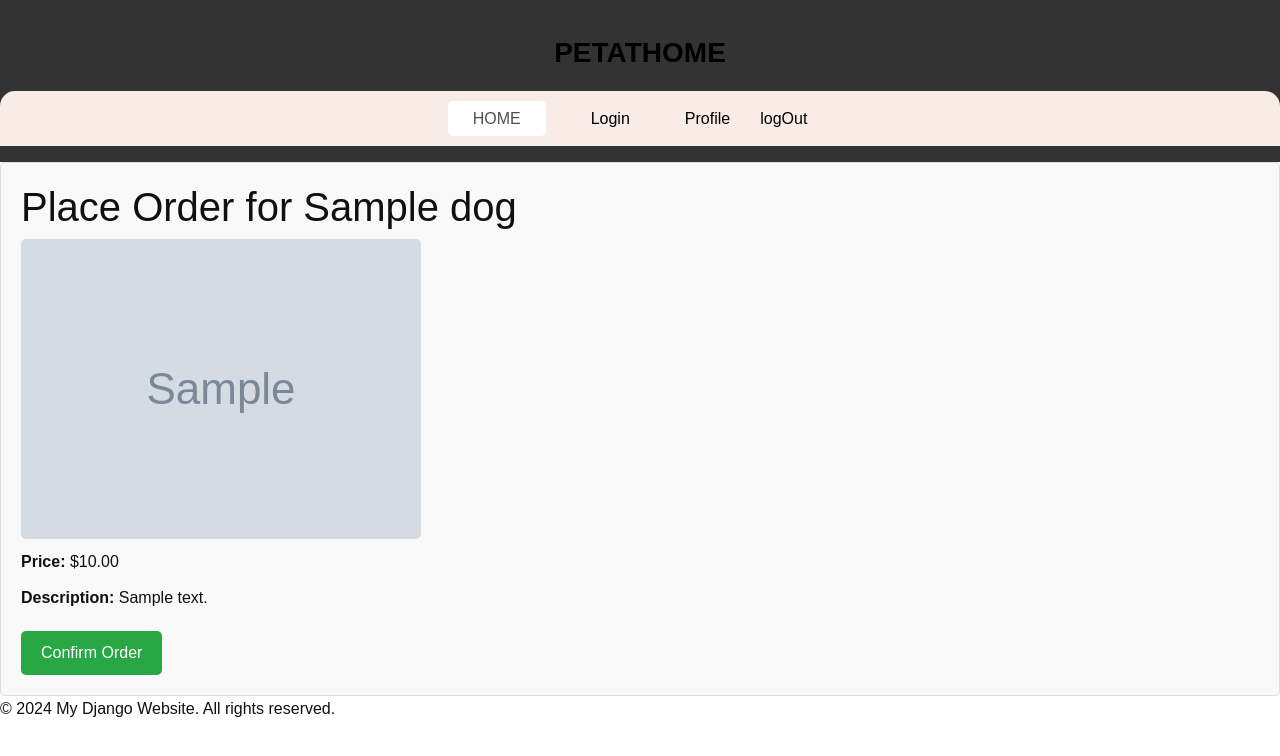
After one commit to PetAtHomeK9/AppClick-project, a Django app: page /place_order/1/ in a window 1280 px wide. The commit adds this page. Shown: the top 756 px of the page. Run offline with Django 5.2, Linux system fonts and the light colour scheme; a user stored in the database is signed in; tables that the repository leaves empty hold one stand-in row (values such as "Sample post"); grey boxes marked "Sample" are stand-in pictures; some libraries are stand-ins or nearby versions.

Commit message:
dog_details, order_details, place_order added

```diff
--- a/shop/static/css/style.css
+++ b/shop/static/css/style.css
@@ -910,3 +910,151 @@ a:focus {
   color: #dc3545;
   font-size: 1.2em;
 }
+
+
+
+/* Base styles */
+body {
+  font-family: Arial, sans-serif;
+  line-height: 1.6;
+  margin: 0;
+  padding: 0;
+}
+
+.container {
+  width: 80%;
+  margin: 0 auto;
+}
+
+header {
+  background: #333;
+  color: #fff;
+  padding: 1rem 0;
+  text-align: center;
+}
+
+header h1 {
+  margin: 0;
+}
+
+/* Navigation bar */
+nav ul {
+  list-style: none;
+  padding: 0;
+}
+
+nav ul li {
+  display: inline;
+  margin-right: 15px;
+}
+
+nav ul li a {
+  color: #fff;
+  text-decoration: none;
+}
+
+/* Dog Listing */
+.dog-listing {
+  padding: 20px 0;
+}
+
+.dog-grid {
+  display: flex;
+  flex-wrap: wrap;
+  gap: 20px;
+}
+
+.dog-card {
+  border: 1px solid #ddd;
+  border-radius: 5px;
+  overflow: hidden;
+  width: 100%;
+  max-width: 300px;
+  box-shadow: 0 0 10px rgba(0,0,0,0.1);
+}
+
+.dog-thumbnail {
+  width: 100%;
+  height: auto;
+}
+
+.dog-card h2 {
+  font-size: 1.2rem;
+  margin: 10px;
+}
+
+.dog-card p {
+  margin: 10px;
+}
+
+/* Dog Details */
+.dog-details {
+  padding: 20px;
+  border: 1px solid #ddd;
+  border-radius: 5px;
+}
+
+.dog-details img {
+  max-width: 100%;
+  height: auto;
+  border-radius: 5px;
+}
+
+.dog-details h1 {
+  margin-top: 0;
+}
+
+.dog-details p {
+  margin: 10px 0;
+}
+
+/* Place Order */
+.order-details {
+  padding: 20px;
+  border: 1px solid #ddd;
+  border-radius: 5px;
+  background-color: #f9f9f9;
+}
+
+.order-details h1 {
+  margin-top: 0;
+}
+
+.order-details img {
+  max-width: 100%;
+  height: auto;
+  border-radius: 5px;
+}
+
+.order-details form {
+  margin-top: 20px;
+}
+
+.order-details button {
+  background-color: #28a745;
+  color: #fff;
+  border: none;
+  padding: 10px 20px;
+  border-radius: 5px;
+  cursor: pointer;
+}
+
+.order-details button:hover {
+  background-color: #218838;
+}
+
+/* Order Detail */
+.order-details {
+  padding: 20px;
+  border: 1px solid #ddd;
+  border-radius: 5px;
+  background-color: #f9f9f9;
+}
+
+.order-details h1 {
+  margin-top: 0;
+}
+
+.order-details p {
+  margin: 10px 0;
+}
--- a/shop/templates/index.html
+++ b/shop/templates/index.html
@@ -61,7 +61,7 @@
 
                 <div class="col-sm-6 col-md-4 col-lg-3">
                     <div class="box">
-                        <a href="{% url 'place_order' dog.id %}">
+                        <a href="{% url 'dog_details' dog.id %}">
                             <div class="img-box">
                                 <img src="{{ dog.display_img }}" alt="{{ dog.name }}">
                             </div>
--- /dev/null
+++ b/shop/templates/place_order.html
@@ -0,0 +1,16 @@
+{% extends "base.html" %}
+
+{% block content %}
+<div class="order-details">
+    <h1>Place Order for {{ dog.name }}</h1>
+    <img src="{{ dog.display_img.url }}" alt="{{ dog.name }}" class="dog-image">
+    <p><strong>Price:</strong> ${{ dog.price }}</p>
+    <p><strong>Description:</strong> {{ dog.description }}</p>
+
+    <form method="post" action="{% url 'place_order' dog.id %}">
+        {% csrf_token %}
+        <!-- Include any fields you want in the form, like name, address, etc. -->
+        <button type="submit" class="btn btn-primary">Confirm Order</button>
+    </form>
+</div>
+{% endblock %}
--- a/shop/urls.py
+++ b/shop/urls.py
@@ -7,4 +7,5 @@ urlpatterns = [
     path('', views.index, name='index'),
     path('dog_details/<int:dog_id>/', views.dog_details, name='dog_details'),
     path('place_order/<int:dog_id>/', views.place_order, name='place_order'),
+    path('order_detail/<int:order_id>/', views.order_detail, name='order_detail'),
 ]
--- a/shop/views.py
+++ b/shop/views.py
@@ -14,7 +14,7 @@ def dog_details(request, dog_id):
 
 @login_required
 def place_order(request, dog_id):
-    dog = Dog.objects.get(id=dog_id, availability=True)
+    dog = get_object_or_404(Dog, id=dog_id, availability=True)
 
     if request.method == 'POST':
         # Create the order
@@ -26,16 +26,11 @@ def place_order(request, dog_id):
         dog.availability = False
         dog.save()
 
+        # Redirect to the order detail page
         return redirect('order_detail', order_id=order.id)
 
-    return render(request, 'dogs_list.html', {'dog': dog})
+    return render(request, 'place_order.html', {'dog': dog})
 
-
-
-@login_required
-def dog_details(request, dog_id):
-    dog = get_object_or_404(Dog, id=dog_id)
-    context = {
-        'dog': dog
-    }
-    return render(request, 'dog_details.html', context)
+def order_detail(request, order_id):
+    order = get_object_or_404(Order, id=order_id)
+    return render(request, 'order_detail.html', {'order': order})
```
Also changed, not shown: shop/templates/dog_details.html (+17 -15 lines), shop/templates/order_details.html (added, +12 -0 lines).
